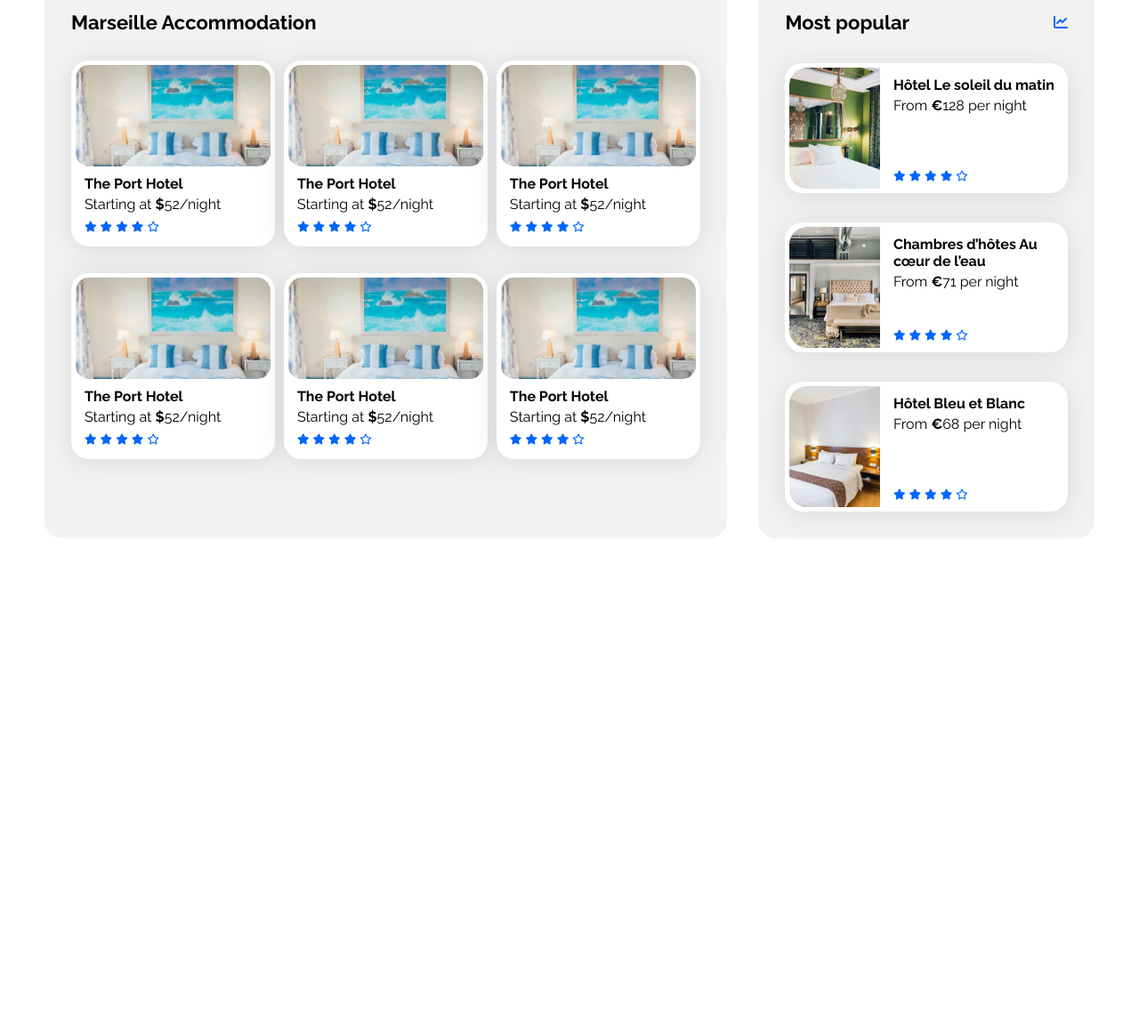
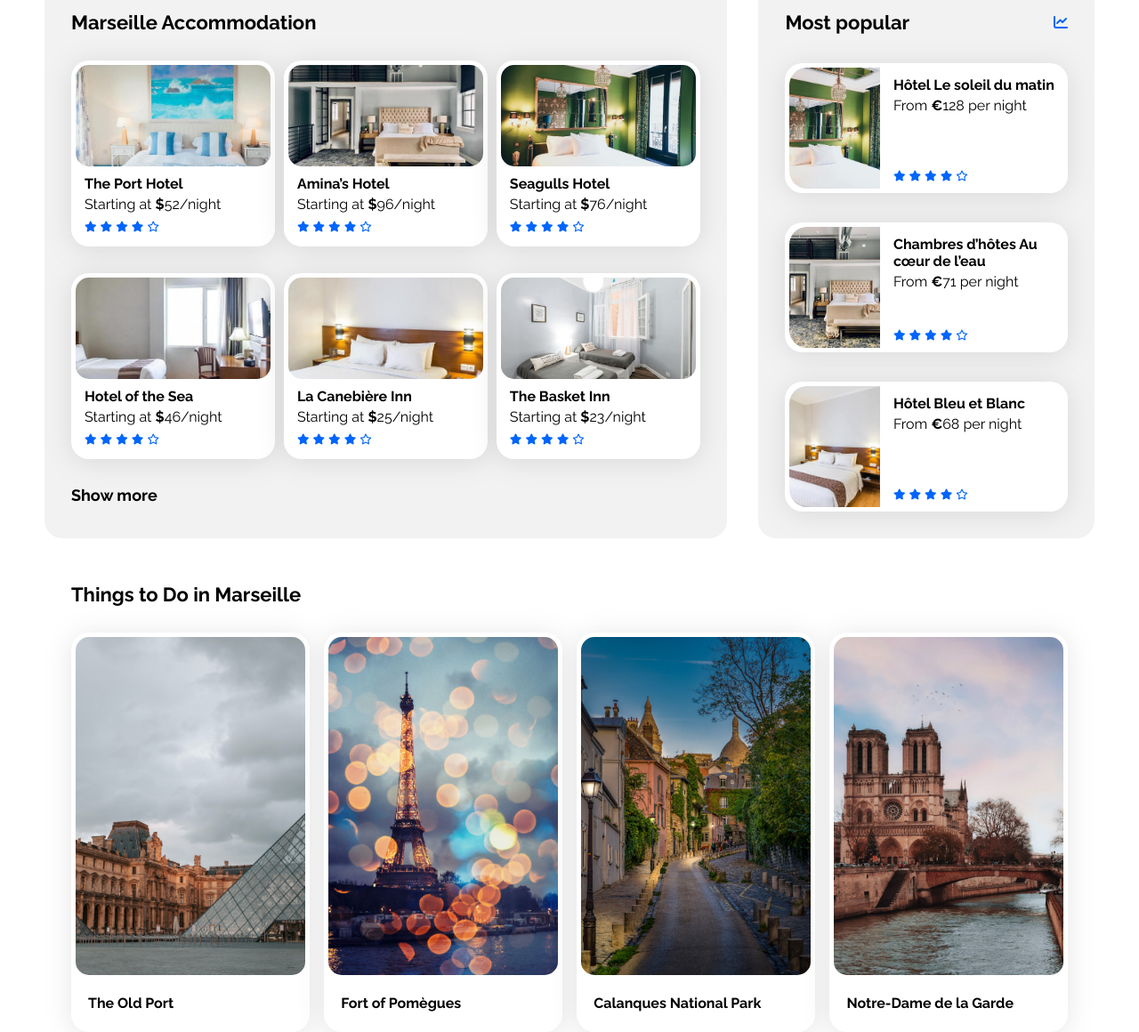
Before and after one commit to ironkolow/booki-website, a plain HTML site: page index.html in a window 1280 px wide. Shown: the part 428-1588 px from the top of the page at 89% size. Before the commit the page ends 1033 px from the top, so only its background shows below. Drawn offline with Linux system fonts and the light colour scheme.

Commit message:
Add things to do section

```diff
--- a/css/style.css
+++ b/css/style.css
@@ -328,3 +328,30 @@ nav a.active {
 .accommodation-cards .card-rating {
     margin: 6px 0 8px;
 }
+
+/****** Activities ***********/
+.activities {
+    margin-top: 50px;
+    padding: 0 30px;
+}
+
+.activities-cards {
+    display: flex;
+    justify-content: space-between;
+    margin-top: 30px;
+}
+
+.activity-card {
+    width: 23%;
+}
+
+.activity-card img {
+    width: 100%;
+    height: 380px;
+    border-radius: 15px;
+}
+
+.activity-card .card-title {
+    margin: 0;
+    padding: 18px 14px;
+}
--- a/index.html
+++ b/index.html
@@ -92,10 +92,10 @@
                         </article>
 
                         <article class="card">
-                            <img src="./images/accommodation/annie-spratt.jpg" alt="Hotel room with two single beds">
+                            <img src="./images/accommodation/aw-creative.jpg" alt="Hotel room with two single beds">
                             <div class="card-content">
-                                <h3 class="card-title">The Port Hotel</h3>
-                                <p class="card-subtitle">Starting at <span class="euro">$</span>52/night</p>
+                                <h3 class="card-title">Amina’s Hotel</h3>
+                                <p class="card-subtitle">Starting at <span class="euro">$</span>96/night</p>
                                 <div class="card-rating">
                                     <i class="fa-xs fa-solid fa-star" aria-hidden="true"></i>
                                     <i class="fa-xs fa-solid fa-star" aria-hidden="true"></i>
@@ -108,10 +108,10 @@
                         </article>
 
                         <article class="card">
-                            <img src="./images/accommodation/annie-spratt.jpg" alt="Hotel room with two single beds">
+                            <img src="./images/accommodation/emile-guillemot.jpg" alt="Hotel room with two single beds">
                             <div class="card-content">
-                                <h3 class="card-title">The Port Hotel</h3>
-                                <p class="card-subtitle">Starting at <span class="euro">$</span>52/night</p>
+                                <h3 class="card-title">Seagulls Hotel</h3>
+                                <p class="card-subtitle">Starting at <span class="euro">$</span>76/night</p>
                                 <div class="card-rating">
                                     <i class="fa-xs fa-solid fa-star" aria-hidden="true"></i>
                                     <i class="fa-xs fa-solid fa-star" aria-hidden="true"></i>
@@ -125,10 +125,10 @@
 
 
                         <article class="card">
-                            <img src="./images/accommodation/annie-spratt.jpg" alt="Hotel room with two single beds">
+                            <img src="./images/accommodation/febrian-zakaria.jpg" alt="Hotel room with two single beds">
                             <div class="card-content">
-                                <h3 class="card-title">The Port Hotel</h3>
-                                <p class="card-subtitle">Starting at <span class="euro">$</span>52/night</p>
+                                <h3 class="card-title">Hotel of the Sea</h3>
+                                <p class="card-subtitle">Starting at <span class="euro">$</span>46/night</p>
                                 <div class="card-rating">
                                     <i class="fa-xs fa-solid fa-star" aria-hidden="true"></i>
                                     <i class="fa-xs fa-solid fa-star" aria-hidden="true"></i>
@@ -141,10 +141,10 @@
                         </article>
 
                         <article class="card">
-                            <img src="./images/accommodation/annie-spratt.jpg" alt="Hotel room with two single beds">
+                            <img src="./images/accommodation/febrian-zakaria2.jpg" alt="Hotel room with two single beds">
                             <div class="card-content">
-                                <h3 class="card-title">The Port Hotel</h3>
-                                <p class="card-subtitle">Starting at <span class="euro">$</span>52/night</p>
+                                <h3 class="card-title">La Canebière Inn</h3>
+                                <p class="card-subtitle">Starting at <span class="euro">$</span>25/night</p>
                                 <div class="card-rating">
                                     <i class="fa-xs fa-solid fa-star" aria-hidden="true"></i>
                                     <i class="fa-xs fa-solid fa-star" aria-hidden="true"></i>
@@ -157,10 +157,10 @@
                         </article>
 
                         <article class="card">
-                            <img src="./images/accommodation/annie-spratt.jpg" alt="Hotel room with two single beds">
+                            <img src="./images/accommodation/fred-kleber.jpg" alt="Hotel room with two single beds">
                             <div class="card-content">
-                                <h3 class="card-title">The Port Hotel</h3>
-                                <p class="card-subtitle">Starting at <span class="euro">$</span>52/night</p>
+                                <h3 class="card-title">The Basket Inn</h3>
+                                <p class="card-subtitle">Starting at <span class="euro">$</span>23/night</p>
                                 <div class="card-rating">
                                     <i class="fa-xs fa-solid fa-star" aria-hidden="true"></i>
                                     <i class="fa-xs fa-solid fa-star" aria-hidden="true"></i>
@@ -172,6 +172,7 @@
                             </div>
                         </article>
                     </div>
+                        <a href="#" class="show-more">Show more</a>
                 </section>
 
                 <section class="popular">
@@ -234,6 +235,30 @@
                     </div>
                 </section>
             </div>
+
+            <section class="activities">
+                <h2 class="section-title">Things to Do in Marseille</h2>
+                <div class="activities-cards">
+                    <article class="card activity-card">
+                        <img src="./images/activites/Louvre.jpg" alt="The Louvre museum in Paris">
+                        <h3 class="card-title">The Old Port</h3>
+                    </article>
+                    <article class="card activity-card">
+                        <img src="./images/activites/Eiffel Tower.jpg" alt="The Eiffel Tower in Paris">
+                        <h3 class="card-title">Fort of Pomègues</h3>
+                    </article>
+                    <article class="card activity-card">
+                        <img src="./images/activites/Montmartre.jpg" alt="Montmartre district in Paris">
+                        <h3 class="card-title">Calanques National Park</h3>
+                    </article>
+                    <article class="card activity-card">
+                        <img src="./images/activites/Notre dame.jpg" alt="Notre-Dame de la Garde basilica on its hill">
+                        <h3 class="card-title">Notre-Dame de la Garde</h3>
+                    </article>
+                    <!-- 3 more cards, same structure -->
+                </div>
+            </section>
+
         </main>
         <footer></footer>
     </div>
```
